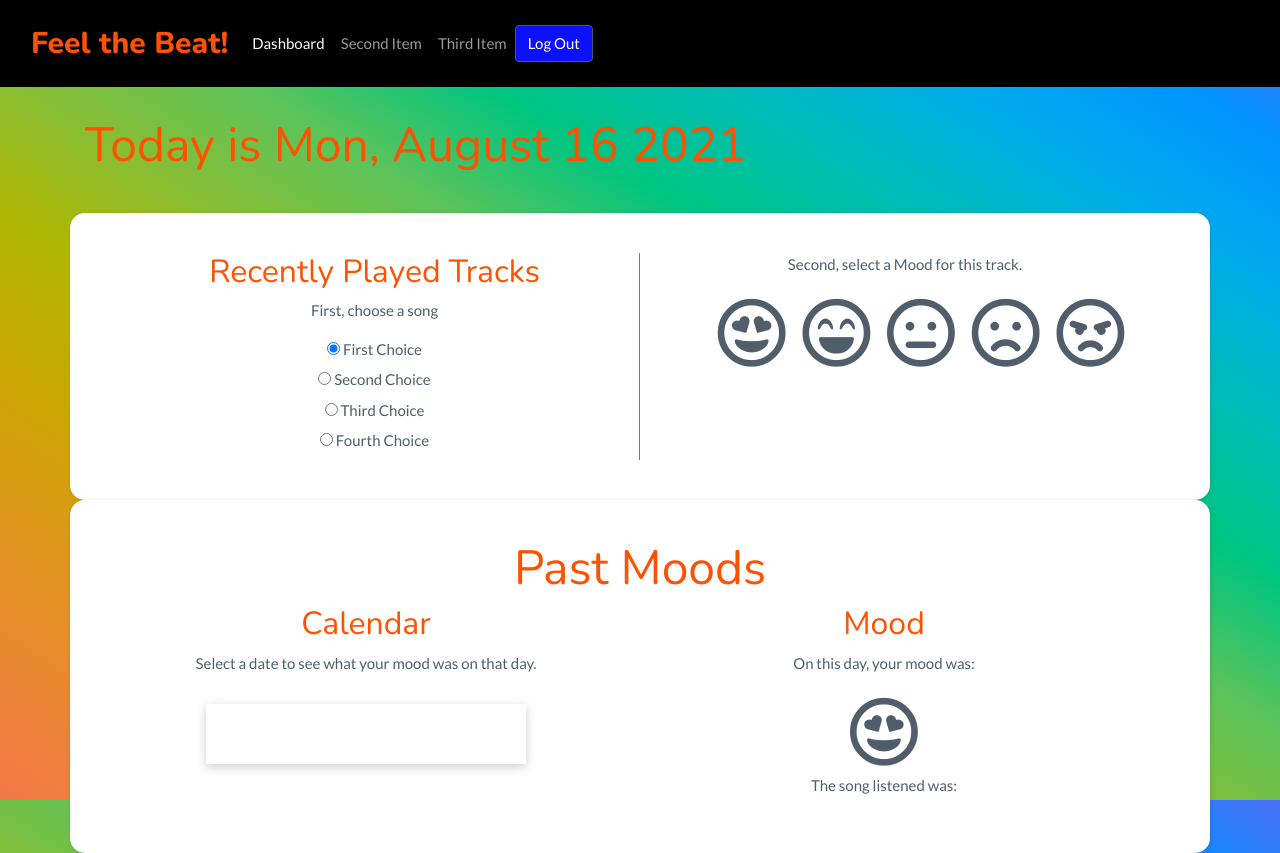
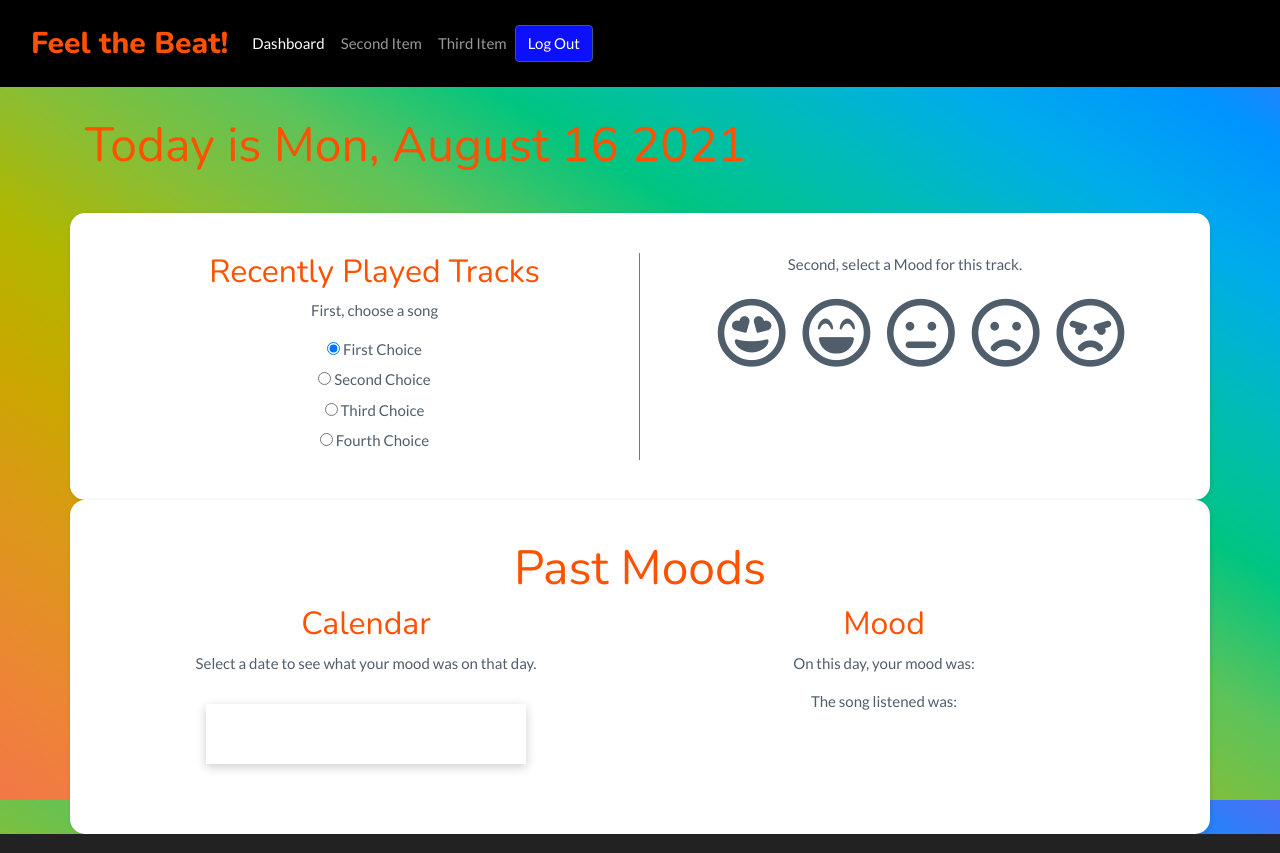
Before and after one commit to SirEctor/feel-the-beat, a plain HTML site: page app/templates/dashboard.html in a window 1280 px wide. Drawn offline with nearby package versions, Linux system fonts and the light colour scheme.

Commit message:
feat: change dashboard.html

```diff
--- a/app/templates/dashboard.html
+++ b/app/templates/dashboard.html
@@ -204,7 +204,8 @@
             <p>On this day, your mood was:</p>
             <h1 class="dayMood"></h1>
             <!--all the images became bottons-->
-            <i class="far fa-grin-hearts emoji love"></i>
+            <div class="moodEmogi"></div>
+
             <p>The song listened was:</p>
             <h1 class="songArtist"></h1>
           </div>
```
